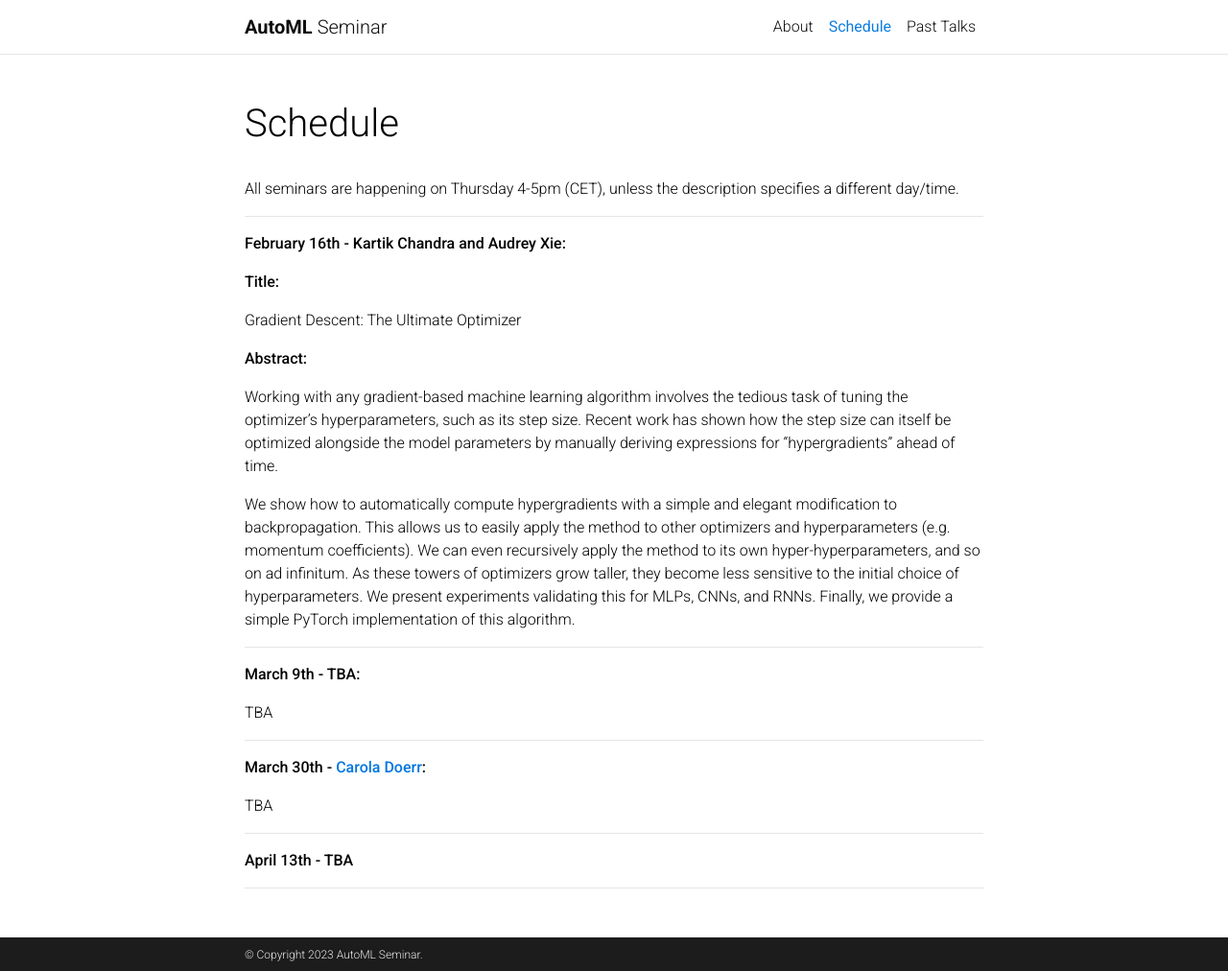
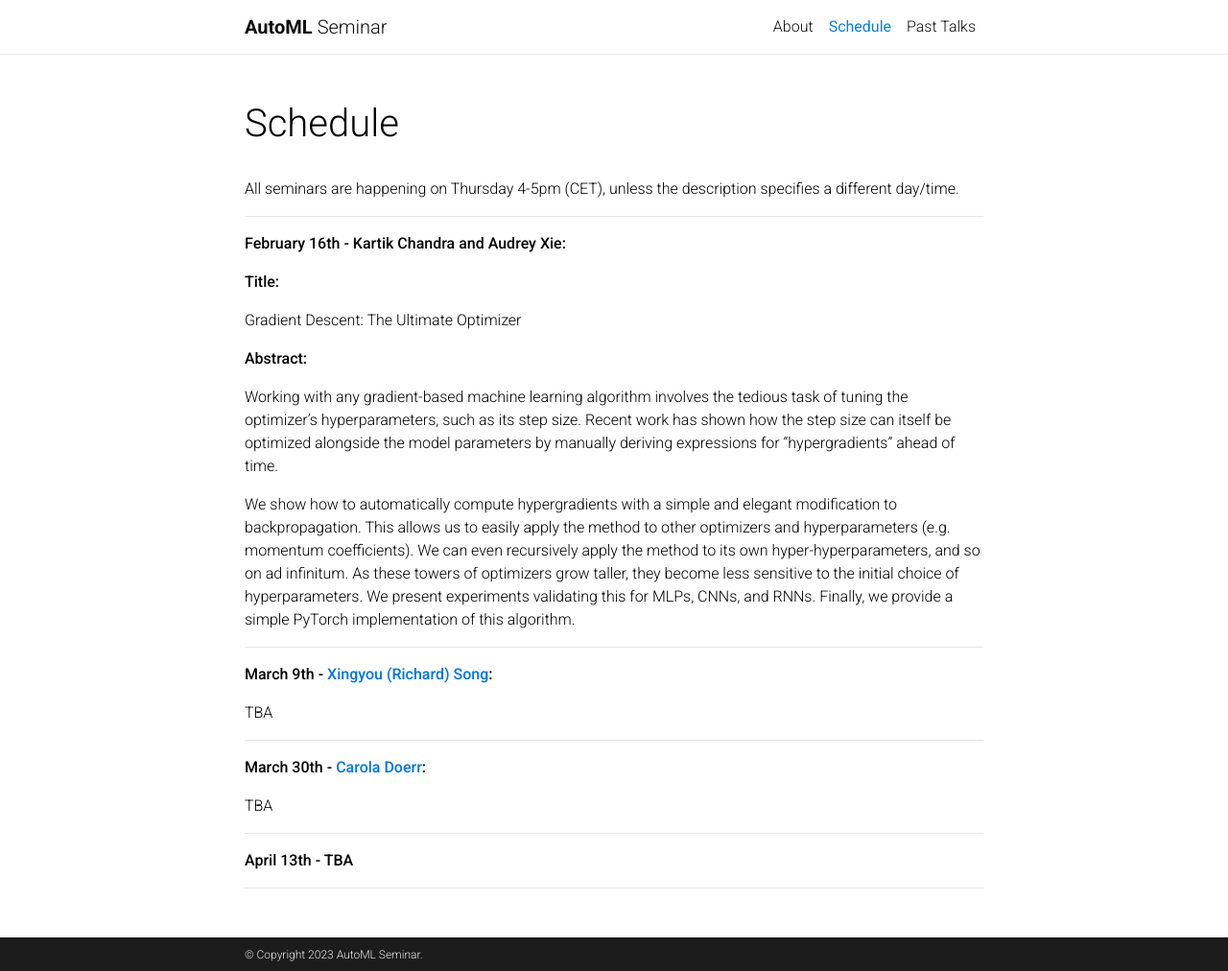
Before and after one commit to AutoML-Seminars/AutoML-Seminars.github.io, a Jekyll site: the page built from _pages/schedule.md, in a window 1280 px wide and 1012 px high. Shown: the whole window at 96% size. Built offline with Jekyll 4.4.1, drawn with Linux system fonts in a browser that asks for light colours; comment, search, counter and statistics services are not loaded; a style sheet for code colours, icons or effects is not loaded.

Commit message:
update schedule

```diff
--- a/_pages/schedule.md
+++ b/_pages/schedule.md
@@ -27,7 +27,7 @@ We show how to automatically compute hypergradients with a simple and elegant mo
 
 ----------
 
-**March 9th - TBA:**
+**March 9th - [Xingyou (Richard) Song](https://xingyousong.github.io/):**
 
 TBA
 
```
